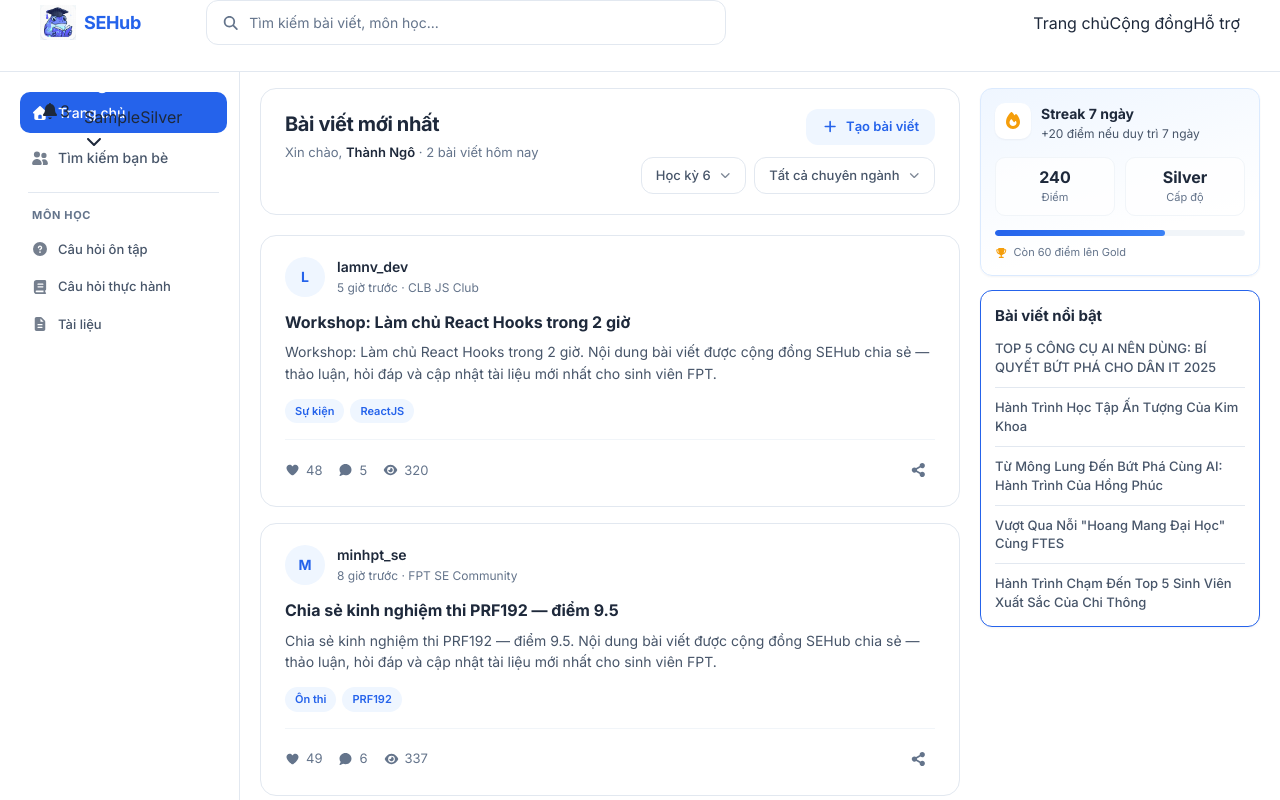
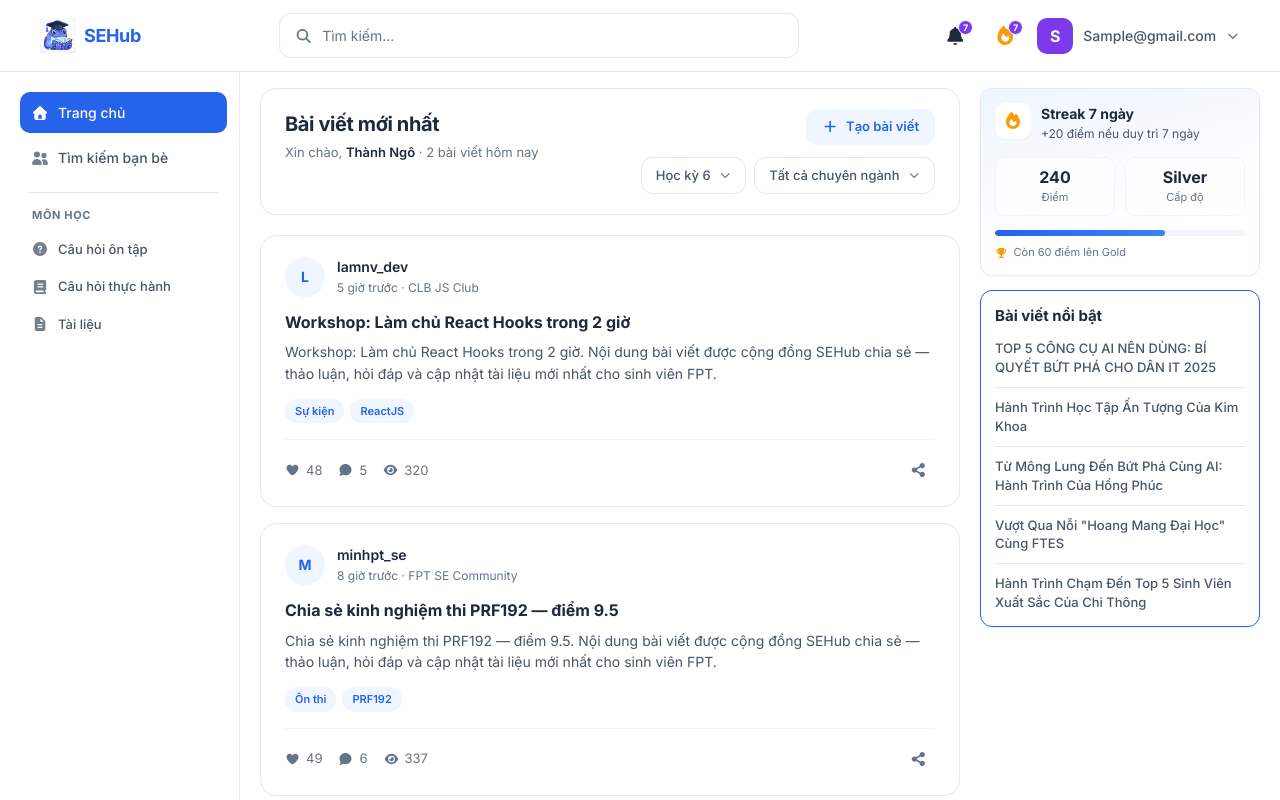
Before and after one commit to TAnhpika/SEHUB, a React (Vite) app in the folder fe/: page /login in a window 1280 px wide. Both pictures are taken after typing "Sample", "Sample123" into the empty fields and a click on the button "Đăng nhập". Shown: the top 800 px of the page. Built offline with nearby package versions, Linux system fonts and the light colour scheme.

Commit message:
Add free-regular-svg-icons dependency for enhanced icon support; update MainHeader component to improve user experience with new notification and streak features; refine styles in variables.css for better theming.

```diff
--- a/fe/src/common/Header/MainHeader/MainHeader.jsx
+++ b/fe/src/common/Header/MainHeader/MainHeader.jsx
@@ -1,8 +1,9 @@
-import { Link, useLocation, useNavigate } from "react-router-dom";
+import { Link, useNavigate } from "react-router-dom";
 import { FontAwesomeIcon } from "@fortawesome/react-fontawesome";
 import {
   faBell,
   faChevronDown,
+  faFire,
   faMagnifyingGlass,
   faRightFromBracket,
   faUser,
@@ -12,13 +13,13 @@ import logoSrc from "@/img/logo.png";
 import styles from "./MainHeader.module.css";
 
 function MainHeader() {
-  const { pathname } = useLocation();
   const navigate = useNavigate();
   const { user, logout } = useAuth();
 
-  const isHome = pathname === "/home";
-  const isCommunity = pathname.startsWith("/community");
-  const isSupport = pathname.startsWith("/support");
+  const email = user?.email ?? "tngo28299@gmail.com";
+  const initial = user?.initial ?? email.charAt(0).toUpperCase();
+  const unreadCount = user?.unreadNotifications ?? 7;
+  const streakCount = user?.streak ?? 7;
 
   function handleLogout() {
     logout();
@@ -39,59 +40,57 @@ function MainHeader() {
           <span className={styles["brand-text"]}>SEHub</span>
         </Link>
 
+        <div className={styles["search-wrap"]}>
           <div className={styles.search}>
             <FontAwesomeIcon icon={faMagnifyingGlass} className={styles["search-icon"]} />
             <input
               type="search"
               className={styles["search-input"]}
-            placeholder="Tìm kiếm bài viết, môn học..."
+              placeholder="Tìm kiếm..."
               aria-label="Tìm kiếm"
             />
           </div>
-
-        <nav className={styles.nav} aria-label="Điều hướng chính">
-          <Link
-            to="/home"
-            className={`${styles["nav-link"]} ${isHome ? styles["nav-active"] : ""}`}
-          >
-            Trang chủ
-          </Link>
-          <Link
-            to="/community"
-            className={`${styles["nav-link"]} ${isCommunity ? styles["nav-active"] : ""}`}
-          >
-            Cộng đồng
-          </Link>
-          <Link
-            to="/support"
-            className={`${styles["nav-link"]} ${isSupport ? styles["nav-active"] : ""}`}
-          >
-            Hỗ trợ
-          </Link>
-        </nav>
+        </div>
 
         <div className={styles.actions}>
-          <button type="button" className={styles["notify-btn"]} aria-label="Thông báo (3 chưa đọc)">
-            <FontAwesomeIcon icon={faBell} />
-            <span className={styles["notify-badge"]}>3</span>
+          <button
+            type="button"
+            className={styles["icon-btn"]}
+            aria-label={`Thông báo (${unreadCount} chưa đọc)`}
+          >
+            <FontAwesomeIcon icon={faBell} className={styles["bell-icon"]} />
+            <span className={styles.badge}>{unreadCount}</span>
+          </button>
+
+          <button
+            type="button"
+            className={styles["icon-btn"]}
+            aria-label={`Streak ${streakCount} ngày`}
+          >
+            <FontAwesomeIcon icon={faFire} className={styles["fire-icon"]} />
+            <span className={styles.badge}>{streakCount}</span>
           </button>
 
           <div className={styles.profile}>
+            <button type="button" className={styles["profile-trigger"]} aria-haspopup="menu">
               <span className={styles.avatar} aria-hidden="true">
-              {user?.initial ?? "S"}
+                {initial}
               </span>
-            <div className={styles["profile-meta"]}>
-              <span className={styles.username}>{user?.username ?? "student"}</span>
-              <span className={styles.level}>{user?.level ?? "Bronze"}</span>
-            </div>
-            <FontAwesomeIcon icon={faChevronDown} className={styles["profile-chevron"]} />
+              <span className={styles.email}>{email}</span>
+              <FontAwesomeIcon icon={faChevronDown} className={styles.chevron} />
+            </button>
 
-            <div className={styles["profile-menu"]}>
-              <button type="button" className={styles["menu-item"]}>
+            <div className={styles["profile-menu"]} role="menu">
+              <button type="button" className={styles["menu-item"]} role="menuitem">
                 <FontAwesomeIcon icon={faUser} />
                 Hồ sơ cá nhân
               </button>
-              <button type="button" className={styles["menu-item"]} onClick={handleLogout}>
+              <button
+                type="button"
+                className={styles["menu-item"]}
+                role="menuitem"
+                onClick={handleLogout}
+              >
                 <FontAwesomeIcon icon={faRightFromBracket} />
                 Đăng xuất
               </button>
--- a/fe/src/styles/variables.css
+++ b/fe/src/styles/variables.css
@@ -61,6 +61,10 @@
   --feed-main-width: minmax(0, 1fr);
   --color-feed-bg: #eef2f7;
 
+  --color-purple: #7c3aed;
+  --color-purple-hover: #6d28d9;
+  --color-purple-soft: #ede9fe;
+
   --gradient-hero: linear-gradient(
     160deg,
     #eff6ff 0%,
```
Also changed, not shown: 1 other file (tests, documents, lock files or other folders). Lines whose indentation alone changed are shown as unchanged.
